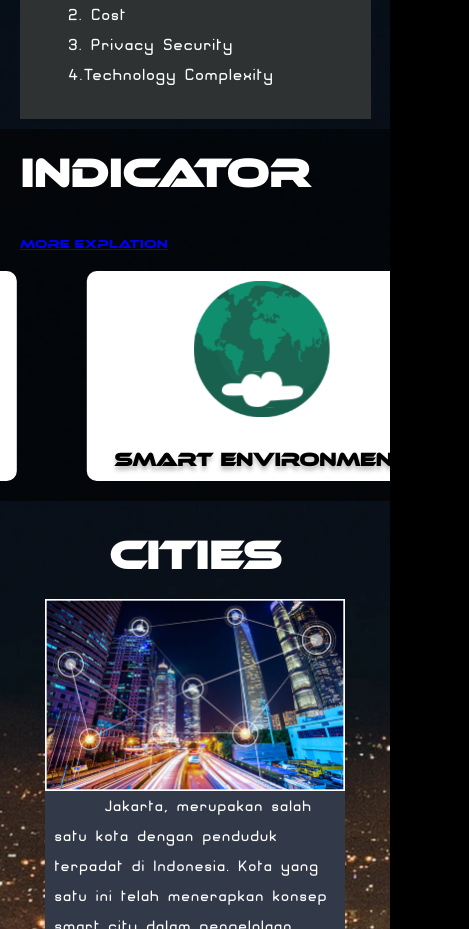
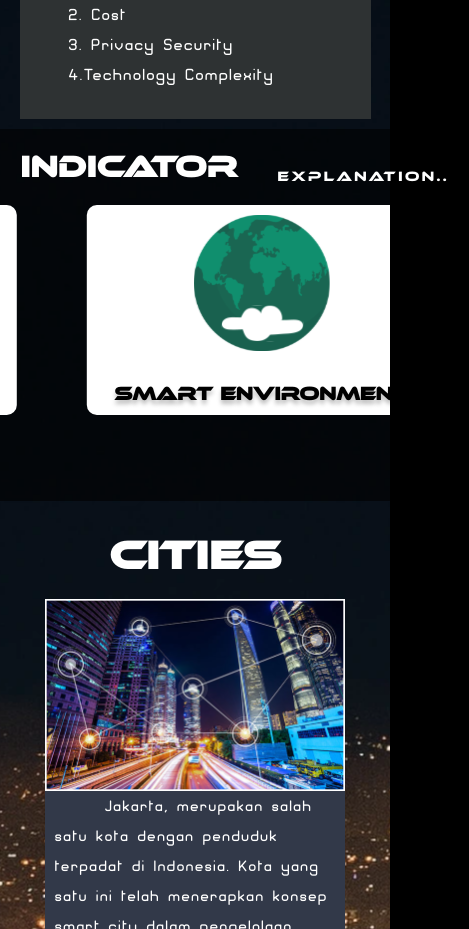
Before and after one commit to Mindblow-id/NextGenCity-v.2, a React (Create React App) app: page / in a window 390 px wide. Shown: the part 4940-5869 px from the top of the page, 469 px wide, since content can reach past the window. Built offline with nearby package versions, Linux system fonts and the light colour scheme.

Commit message:
Add Indicator Page

```diff
--- a/src/App.jsx
+++ b/src/App.jsx
@@ -3,6 +3,7 @@ import { BrowserRouter, Routes, Route} from 'react-router-dom';
 import Home from './pages/Home';
 import Blog from './pages/Blog';
 import Dashboard from './pages/Dashboard';
+import Indicator from './pages/Indicator';
 
 function App() {
   return (
@@ -12,6 +13,7 @@ function App() {
           <Route path='/'  element={<Home />}/>
           <Route path='/blog/:slug'  element={<Blog />}/>
           <Route path='/dashboard'  element={<Dashboard />}/>
+          <Route path='/indicator'  element={<Indicator />}/>
         </Routes >
       </BrowserRouter>
     </>
--- a/src/component/Indicator/index.jsx
+++ b/src/component/Indicator/index.jsx
@@ -13,8 +13,8 @@ const Indicator = () => {
       <div className="header-indicator">
         <h3>Indicator</h3>
         <div className="btn-indicator">
-          <Link onClick={onLinkClick} to="/indicator">
-            More Explation
+          <Link className="btn-text" onClick={onLinkClick} to="/indicator">
+            Explanation..
           </Link>
         </div>
       </div>
--- a/src/component/Indicator/style.css
+++ b/src/component/Indicator/style.css
@@ -9,13 +9,29 @@
     padding: 20px;
 }
 
-.indicator .header-indicator .btn-indicator {
+.indicator .header-indicator {
+    display: flex;
+    width: 100%;
+    justify-content: space-between;
+    align-items: end;
+}
+
+.btn-indicator {
     font-size: 12px;
     padding: 20px;
+    font-size: 15px;
+    letter-spacing: 2px;
 }
-.indicator .header-indicator .btn-indicator>Link {
-    color:#fff;
-    text-decoration:none;
+
+.btn-text {
+    color: #ffffff;
+    text-decoration: none;
+}
+
+.btn-text:hover {
+    opacity: 70%;
+    transition: all;
+    transition-duration: 500ms;
 }
 
 .carousel {
@@ -75,3 +91,12 @@
         transform: translateX(-100%);
     }
 }
+
+@media screen and (max-width: 1000px) {
+    .indicator .header-indicator>h3 {
+        font-size: 30px;
+    }
+    .btn-indicator {
+        font-size: 14px;
+    }
+}
--- a/src/pages/Indicator/index.jsx
+++ b/src/pages/Indicator/index.jsx
@@ -1,9 +1,9 @@
 import React from 'react'
 
-const Indicatorrs = () => {
+const Indicator = () => {
   return (
-    <div>Indicatorrs</div>
+    <div>Indicator</div>
   )
 }
 
-export default Indicatorrs
+export default Indicator
```
